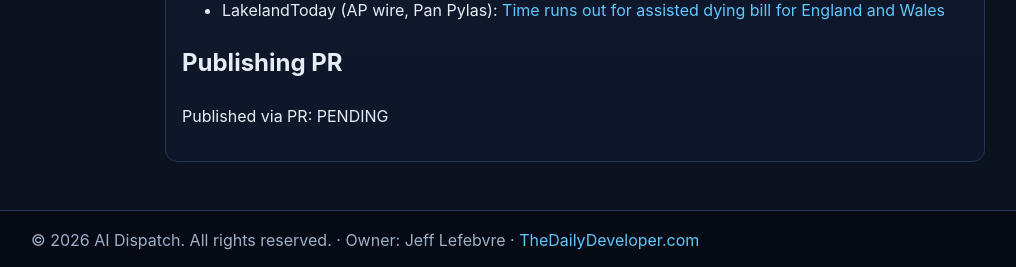
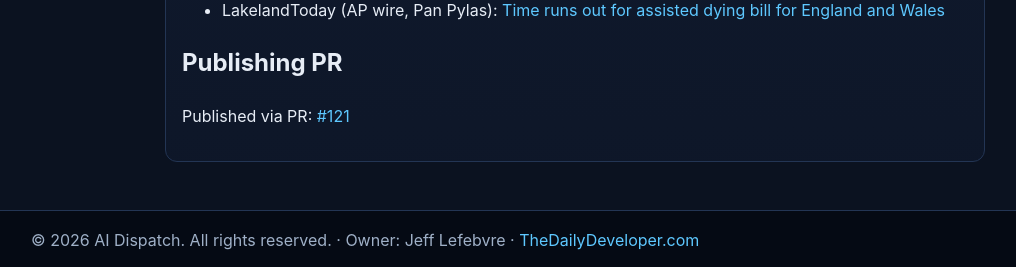
Before and after one commit to thestamp/Static-ai-articles, a Jekyll site: the page built from articles/2026-04-24-uk-assisted-dying-bill-fails-after-lords-delays.md, in a window 1280 px wide. Shown: the part 1621-1888 px from the top of the page, without its empty margins (65-1081 px from the left). Built offline with Jekyll 4.4.1, drawn with Linux system fonts in a browser that asks for light colours.

Commit message:
chore: backfill published PR URL metadata

```diff
--- a/articles/2026-04-24-uk-assisted-dying-bill-fails-after-lords-delays.md
+++ b/articles/2026-04-24-uk-assisted-dying-bill-fails-after-lords-delays.md
@@ -7,7 +7,7 @@ subject: "news-politics"
 category: "breaking-news"
 status: "published"
 permalink: "/articles/2026-04-24-uk-assisted-dying-bill-fails-after-lords-delays/"
-published_pr_url: "PENDING"
+published_pr_url: "https://github.com/thestamp/Static-ai-articles/pull/121"
 image: "/images/articles/uk-assisted-dying-bill-fails-after-lords-delays.png"
 ---
 
@@ -38,4 +38,4 @@ This is a core institutional-politics story about parliamentary procedure, unele
 
 ## Publishing PR
 
-Published via PR: PENDING
+Published via PR: [#121](https://github.com/thestamp/Static-ai-articles/pull/121)
```
